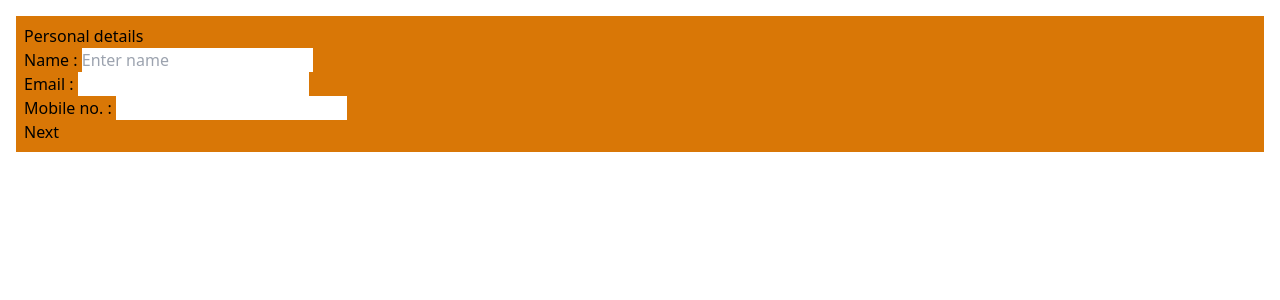
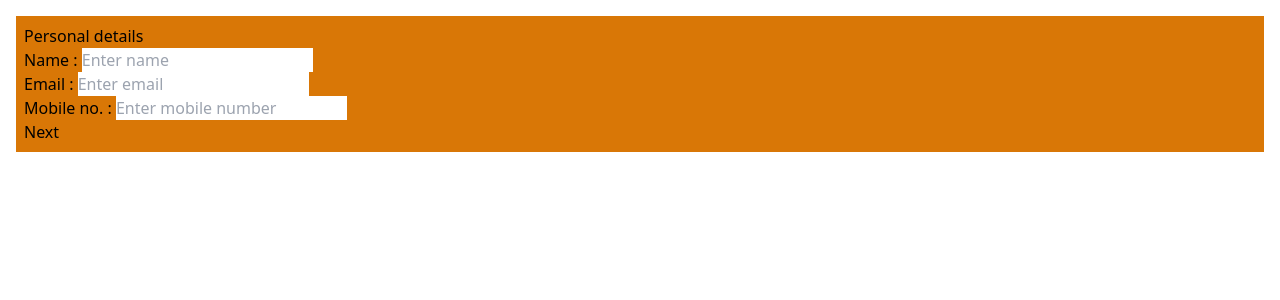
Before and after one commit to KeerthikaReddyP/multistep-form, a React (Create React App) app: page / in a window 1280 px wide. Shown: the top 300 px of the page. Built offline with nearby package versions, Linux system fonts and the light colour scheme.

Commit message:
adding placeholders to input fields

```diff
--- a/src/components/Step1.js
+++ b/src/components/Step1.js
@@ -9,15 +9,15 @@ const Step1=({formData, setFormData})=>{
         <h2>Personal details</h2>
         <div>
             <label>Name : </label>
-            <input type="text"  placeholder="Enter name" name="name" value={formData.name} onChange={handleChange}/>
+            <input type="text" placeholder="Enter name" name="name" value={formData.name} onChange={handleChange}/>
         </div>
         <div>
             <label>Email : </label>
-            <input type="email" name="email" value={formData.email} onChange={handleChange}/>
+            <input type="email" placeholder="Enter email" name="email" value={formData.email} onChange={handleChange}/>
         </div>
         <div>
             <label>Mobile no. : </label>
-            <input type="text" name="mobile" value={formData.mobile} onChange={handleChange}/>
+            <input type="text" placeholder="Enter mobile number" name="mobile" value={formData.mobile} onChange={handleChange}/>
         </div>
     </div>
 }
--- a/src/components/Step2.js
+++ b/src/components/Step2.js
@@ -9,23 +9,23 @@ const Step2=({formData,setFormData})=>{
         <h2>Address</h2>
         <div>
             <label>Address line-1 :</label>
-            <input type="text" name="address1" value={formData.address1} onChange={handleChange}/>
+            <input type="text" placeholder="Enter Address Line 1" name="address1" value={formData.address1} onChange={handleChange}/>
         </div>
         <div>
             <label>Address line-2 :</label>
-            <input type="text" name="address2" value={formData.address2} onChange={handleChange}/>
+            <input type="text" placeholder="Enter Address Line 2" name="address2" value={formData.address2} onChange={handleChange}/>
         </div>
         <div>
             <label>City :</label>
-            <input type="text" name="city" value={formData.city} onChange={handleChange}/>
+            <input type="text" placeholder="Enter city" name="city" value={formData.city} onChange={handleChange}/>
         </div>
         <div>
             <label>State :</label>
-            <input type="text" name="state" value={formData.state} onChange={handleChange}/>
+            <input type="text" placeholder="Enter state" name="state" value={formData.state} onChange={handleChange}/>
         </div>
         <div>
             <label>PIN code :</label>
-            <input type="text" name="pincode" value={formData.pincode} onChange={handleChange}/>
+            <input type="text" placeholder="Enter pincode" name="pincode" value={formData.pincode} onChange={handleChange}/>
         </div>
     </div>
 }
```
